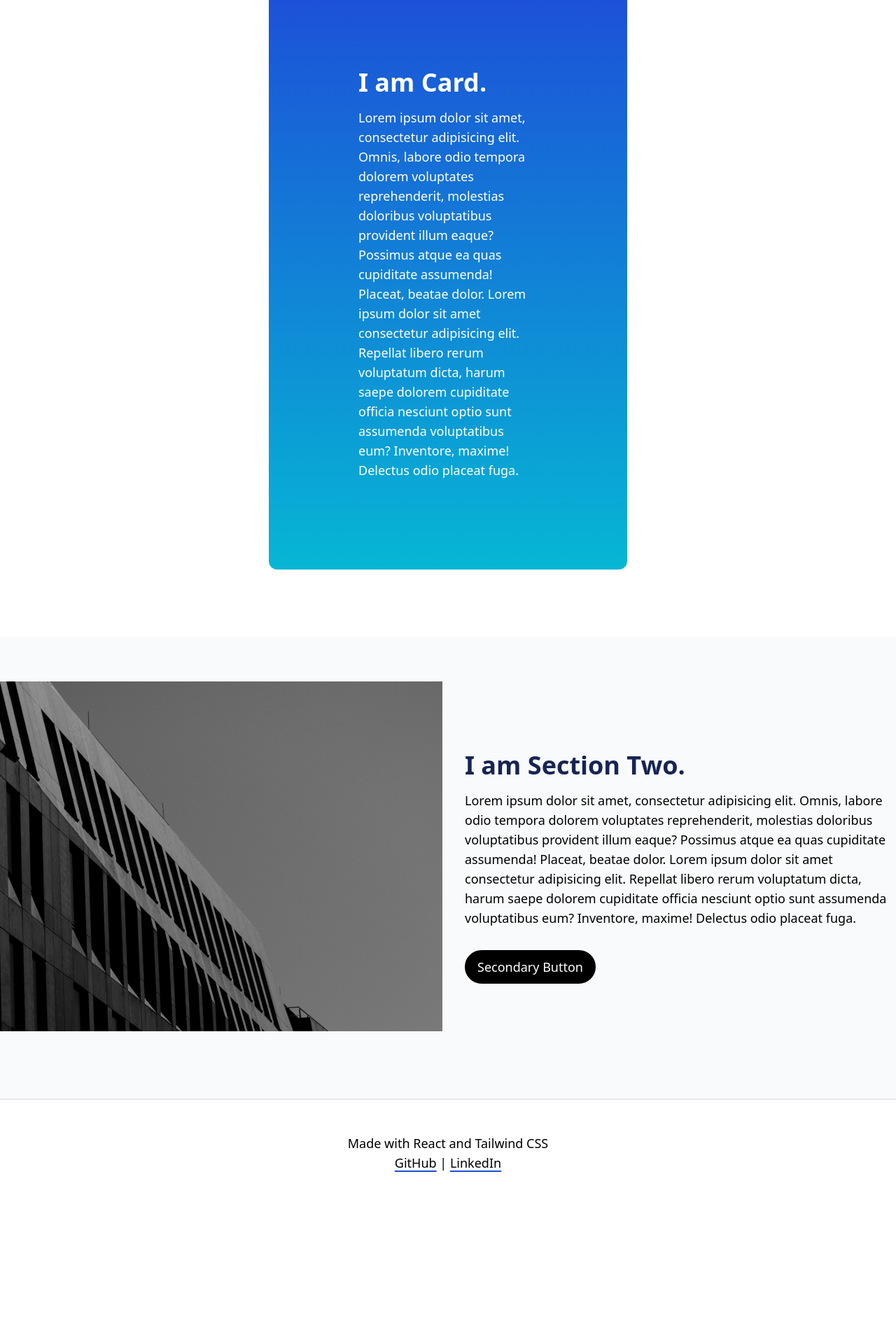
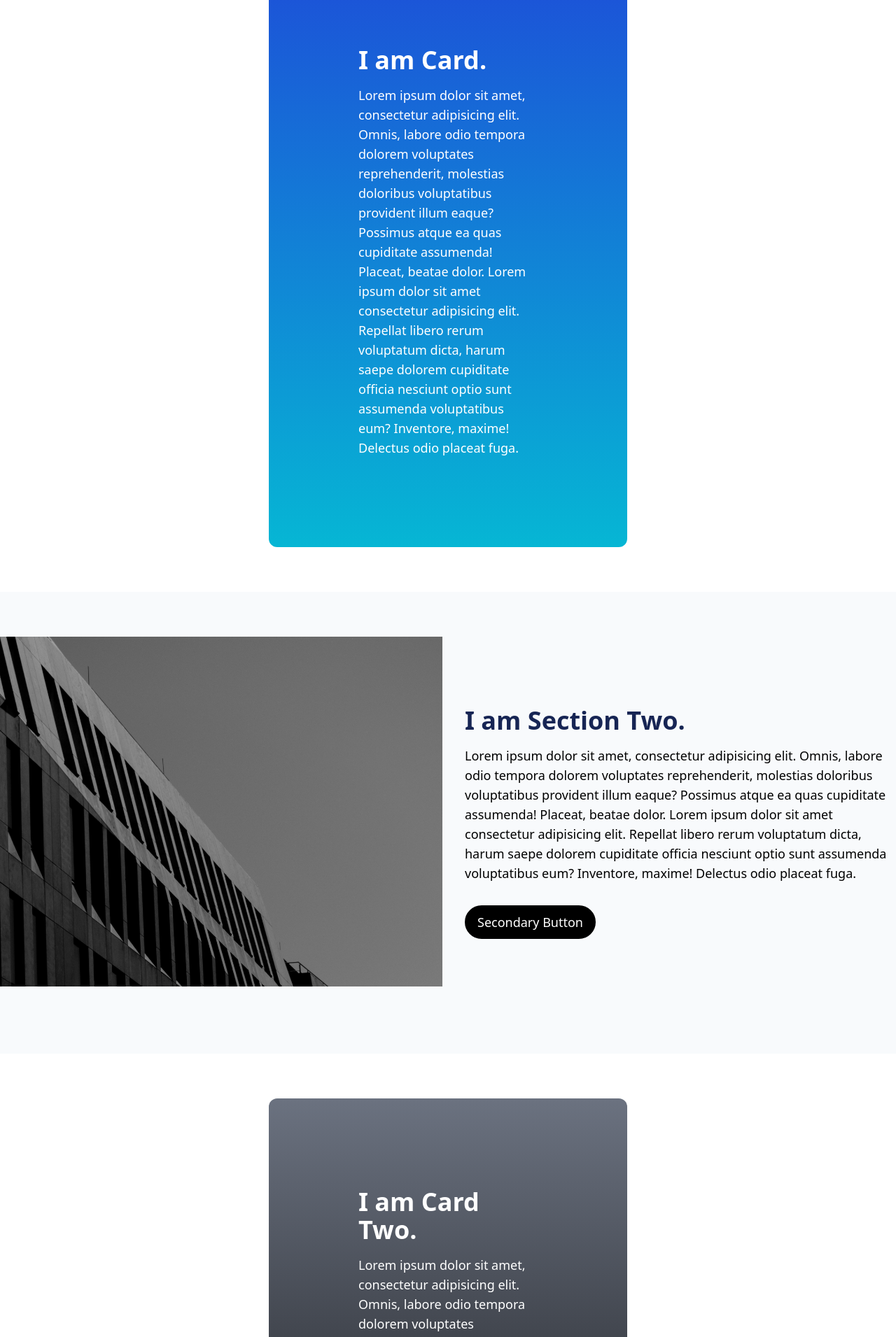
Before and after one commit to dj4815/hello, a React (Vite) app: page / in a window 1280 px wide. Shown: the part 880-2791 px from the top of the page at 70% size. Before the commit the page ends 2604 px from the top, so only its background shows below. Built offline with nearby package versions, Linux system fonts and the light colour scheme.

Commit message:
add card

```diff
--- a/src/components/Card.jsx
+++ b/src/components/Card.jsx
@@ -5,13 +5,12 @@ export default function Card({
   headingColor,
   paragraph,
   paragraphColor,
+  bgColor,
 }) {
   return (
-    <>
-      <div className="container-2xl bg-gradient-to-b from-blue-700 to-cyan-500 px-8 py-12 sm:p-32 mx-4 my-24 lg:mx-48 xl:mx-96 rounded-xl">
+    <div className={`${bgColor} container-2xl px-8 py-12 sm:p-32 mx-4 my-16 lg:mx-48 xl:mx-96 rounded-xl`}>
         <Heading2 text={heading} headingColor={headingColor} />
         <Paragraph text={paragraph} paragraphColor={paragraphColor} />
       </div>
-    </>
   );
 }
--- a/src/components/Main.jsx
+++ b/src/components/Main.jsx
@@ -30,6 +30,7 @@ export default function Main() {
         dolorem cupiditate officia nesciunt optio sunt assumenda voluptatibus
         eum? Inventore, maxime! Delectus odio placeat fuga."
         paragraphColor="secondary"
+        bgColor="bg-gradient-to-b from-blue-700 to-cyan-500"
       />
       <Section
         image="./assets/black-and-white-buildings.jpg"
@@ -44,6 +45,19 @@ export default function Main() {
         buttonText="Secondary Button"
         buttonVariant="secondary"
       />
+      <Card
+        heading="I am Card Two."
+        headingColor="secondary"
+        paragraph="Lorem ipsum dolor sit amet, consectetur adipisicing elit. Omnis, labore
+        odio tempora dolorem voluptates reprehenderit, molestias doloribus
+        voluptatibus provident illum eaque? Possimus atque ea quas cupiditate
+        assumenda! Placeat, beatae dolor. Lorem ipsum dolor sit amet consectetur
+        adipisicing elit. Repellat libero rerum voluptatum dicta, harum saepe
+        dolorem cupiditate officia nesciunt optio sunt assumenda voluptatibus
+        eum? Inventore, maxime! Delectus odio placeat fuga."
+        paragraphColor="secondary"
+        bgColor="bg-gradient-to-t from-black to-gray-500"
+      />
       <Footer />
     </>
   );
```
Lines whose indentation alone changed are shown as unchanged.
